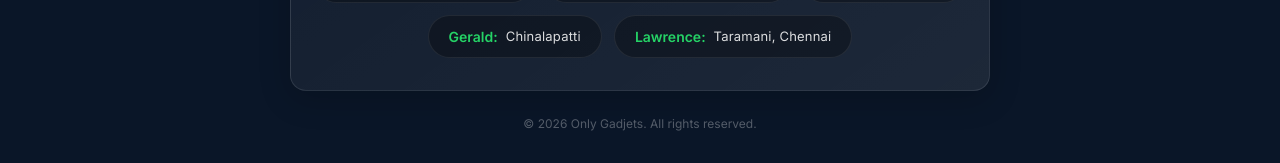
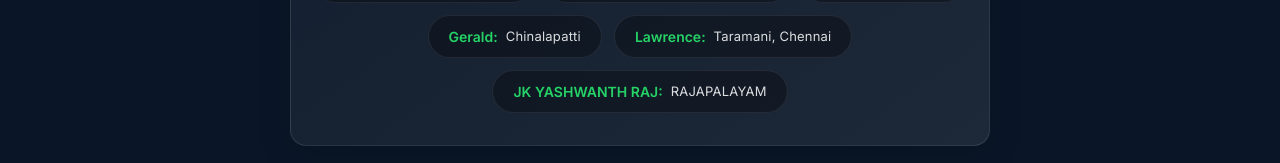
Before and after one commit to pranavadhithya33/atomobiles, a Next.js app: page / in a window 1280 px wide. Shown: the part 2946-3109 px from the top of the page. Built offline with nearby package versions, Linux system fonts and the light colour scheme; no server answers; the database is empty.

Commit message:
feat: add JK YASHWANTH RAJ to footer

```diff
--- a/components/ClientLayoutWrapper.js
+++ b/components/ClientLayoutWrapper.js
@@ -87,6 +87,10 @@ export default function ClientLayoutWrapper({ children }) {
                 <span style={{ fontWeight: 600, color: '#25d366', fontSize: 14 }}>Lawrence:</span>
                 <span style={{ color: 'rgba(255,255,255,0.85)', fontSize: 13, letterSpacing: '0.2px' }}>Taramani, Chennai</span>
               </div>
+              <div style={{ background: 'rgba(0,0,0,0.3)', padding: '10px 20px', borderRadius: '30px', border: '1px solid rgba(255,255,255,0.08)', display: 'flex', alignItems: 'center', gap: '8px' }}>
+                <span style={{ fontWeight: 600, color: '#25d366', fontSize: 14 }}>JK YASHWANTH RAJ:</span>
+                <span style={{ color: 'rgba(255,255,255,0.85)', fontSize: 13, letterSpacing: '0.2px' }}>RAJAPALAYAM</span>
+              </div>
             </div>
           </div>
 
```
